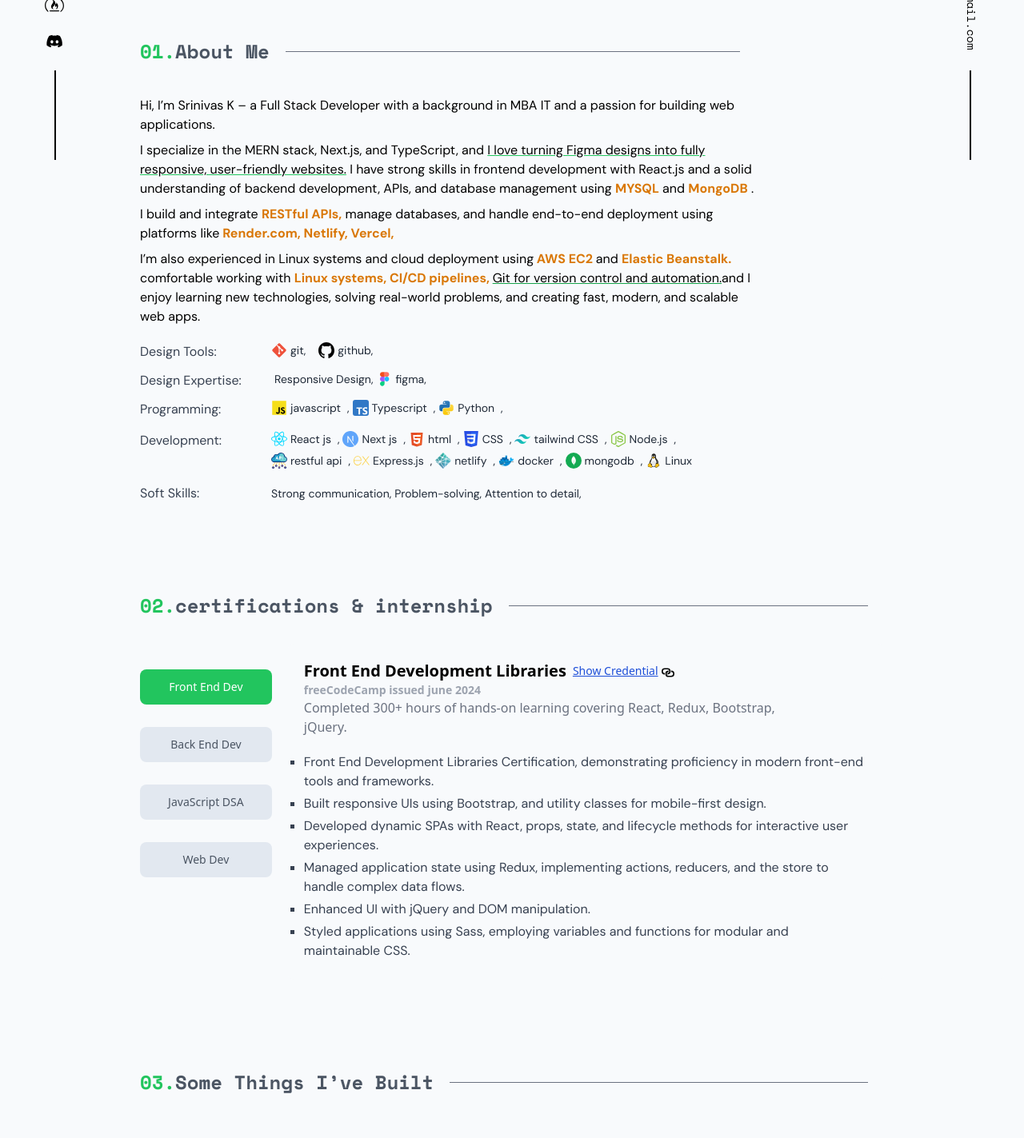
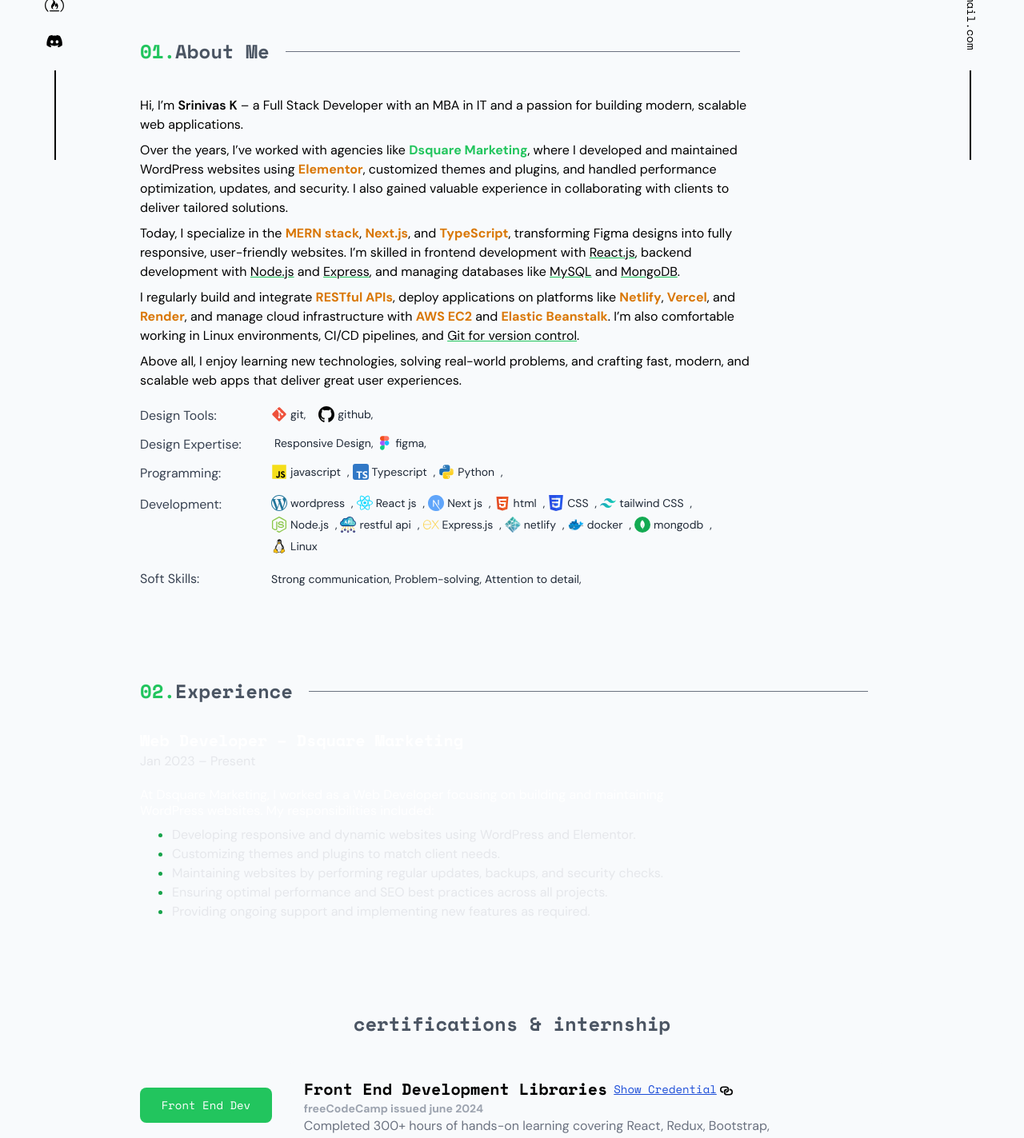
Before and after one commit to KolipakaSrinivas/srinivas_k_portfolio, a React (Vite) app: page / in a window 1280 px wide. Shown: the part 600-2023 px from the top of the page at 80% size. Built offline with nearby package versions, Linux system fonts and the light colour scheme.

Commit message:
added experience and change proper nav links clicks to nagative

```diff
--- a/src/App.jsx
+++ b/src/App.jsx
@@ -9,6 +9,7 @@
 import RightBar from "./components/RightBar";
 import Home from "./pages/Home";
 import ArchivePage from "./pages/ArchivePage"
+
 
 function App() {
   const [isDark, setIsDark] = useState(false);
--- a/src/components/About.jsx
+++ b/src/components/About.jsx
@@ -1,5 +1,4 @@
 import Skill from "./Skill";
-// import List from "./List";
 import FadeInOnScroll from "./FadeInOnScroll";
 
 function About() {
@@ -10,73 +9,61 @@
         id="about"
       >
         <div className="flex-1 flex flex-col gap-2">
-          <h1 className="mb-[2rem]  text-gray-600 dark:text-gray-300 font-extrabold  text-2xl font-SpaceMono flex flex-row flex-nowrap items-center ">
+          <h1 className="mb-[2rem] text-gray-600 dark:text-gray-300 font-extrabold text-2xl font-SpaceMono flex flex-row flex-nowrap items-center">
             <span className="text-green-500">01.</span> About Me
-            <span class="flex-grow hidden md:block border-t mx-5 border-gray-500" />
+            <span className="flex-grow hidden md:block border-t mx-5 border-gray-500" />
           </h1>
-          <p className="text-[1rem] ">
-            Hi, I’m <span className="">Srinivas K</span> – a Full Stack
-            Developer with a background in MBA IT and a passion for building web
-            applications.
+          <p className="text-[1rem]">
+            Hi, I’m <span className="font-semibold">Srinivas K</span> – a Full
+            Stack Developer with an MBA in IT and a passion for building modern,
+            scalable web applications.
           </p>
           <p>
-            I specialize in the MERN stack, Next.js, and TypeScript, and{" "}
-            <span className="underline decoration-green-500 ">
-              I love turning Figma designs into fully responsive, user-friendly
-              websites.
-            </span>{" "}
-            I have strong skills in frontend development with React.js and a
-            solid understanding of backend development, APIs, and database
-            management using{" "}
-            <span className="text-amber-600 font-bold relative  cursor-pointer transition-all ease-in-out before:transition-[width] before:ease-in-out before:duration-700 before:absolute before:bg-gray-400 before:origin-center before:h-[1px] before:w-0 hover:before:w-[50%] before:bottom-0 before:left-[50%] after:transition-[width] after:ease-in-out after:duration-700 after:absolute after:bg-gray-400 after:origin-center after:h-[1px] after:w-0 hover:after:w-[50%] after:bottom-0 after:right-[50%]">
-              MYSQL
-            </span>{" "}
+            Over the years, I’ve worked with agencies like{" "}
+            <span className="text-green-500 font-bold">Dsquare Marketing</span>,
+            where I developed and maintained WordPress websites using{" "}
+            <span className="text-amber-600 font-bold">Elementor</span>,
+            customized themes and plugins, and handled performance optimization,
+            updates, and security. I also gained valuable experience in
+            collaborating with clients to deliver tailored solutions.
+          </p>
+          <p>
+            Today, I specialize in the{" "}
+            <span className="text-amber-600 font-bold">MERN stack</span>,{" "}
+            <span className="text-amber-600 font-bold">Next.js</span>, and{" "}
+            <span className="text-amber-600 font-bold">TypeScript</span>,
+            transforming Figma designs into fully responsive, user-friendly
+            websites. I’m skilled in frontend development with{" "}
+            <span className="underline decoration-green-500">React.js</span>,
+            backend development with{" "}
+            <span className="underline decoration-green-500">Node.js</span> and{" "}
+            <span className="underline decoration-green-500">Express</span>, and
+            managing databases like{" "}
+            <span className="underline decoration-green-500">MySQL</span> and{" "}
+            <span className="underline decoration-green-500">MongoDB</span>.
+          </p>
+          <p>
+            I regularly build and integrate{" "}
+            <span className="text-amber-600 font-bold">RESTful APIs</span>,
+            deploy applications on platforms like{" "}
+            <span className="text-amber-600 font-bold">Netlify</span>,{" "}
+            <span className="text-amber-600 font-bold">Vercel</span>, and{" "}
+            <span className="text-amber-600 font-bold">Render</span>, and manage
+            cloud infrastructure with{" "}
+            <span className="text-amber-600 font-bold">AWS EC2</span> and{" "}
+            <span className="text-amber-600 font-bold">Elastic Beanstalk</span>.
+            I’m also comfortable working in Linux environments, CI/CD pipelines,
             and{" "}
-            <span className="text-amber-600 font-bold relative  cursor-pointer transition-all ease-in-out before:transition-[width] before:ease-in-out before:duration-700 before:absolute before:bg-gray-400 before:origin-center before:h-[1px] before:w-0 hover:before:w-[50%] before:bottom-0 before:left-[50%] after:transition-[width] after:ease-in-out after:duration-700 after:absolute after:bg-gray-400 after:origin-center after:h-[1px] after:w-0 hover:after:w-[50%] after:bottom-0 after:right-[50%]">
-              MongoDB
-            </span>{" "}
+            <span className="underline decoration-green-500">
+              Git for version control
+            </span>
             .
           </p>
           <p>
-            I build and integrate {""}
-            <span className="text-amber-600 font-bold relative  cursor-pointer transition-all ease-in-out before:transition-[width] before:ease-in-out before:duration-700 before:absolute before:bg-gray-400 before:origin-center before:h-[1px] before:w-0 hover:before:w-[50%] before:bottom-0 before:left-[50%] after:transition-[width] after:ease-in-out after:duration-700 after:absolute after:bg-gray-400 after:origin-center after:h-[1px] after:w-0 hover:after:w-[50%] after:bottom-0 after:right-[50%]">
-              RESTful APIs,
-            </span>
-            {""} manage databases, and handle end-to-end deployment using
-            platforms like
-            <span className="text-amber-600 font-bold relative  cursor-pointer transition-all ease-in-out before:transition-[width] before:ease-in-out before:duration-700 before:absolute before:bg-gray-400 before:origin-center before:h-[1px] before:w-0 hover:before:w-[50%] before:bottom-0 before:left-[50%] after:transition-[width] after:ease-in-out after:duration-700 after:absolute after:bg-gray-400 after:origin-center after:h-[1px] after:w-0 hover:after:w-[50%] after:bottom-0 after:right-[50%]">
-             {""} Render.com, Netlify, Vercel,
-            </span>
+            Above all, I enjoy learning new technologies, solving real-world
+            problems, and crafting fast, modern, and scalable web apps that
+            deliver great user experiences.
           </p>
-          <p>
-            I’m also experienced in Linux systems and cloud deployment using
-            <span className="text-amber-600 font-bold relative  cursor-pointer transition-all ease-in-out before:transition-[width] before:ease-in-out before:duration-700 before:absolute before:bg-gray-400 before:origin-center before:h-[1px] before:w-0 hover:before:w-[50%] before:bottom-0 before:left-[50%] after:transition-[width] after:ease-in-out after:duration-700 after:absolute after:bg-gray-400 after:origin-center after:h-[1px] after:w-0 hover:after:w-[50%] after:bottom-0 after:right-[50%]">
-              {" "}AWS EC2{" "}
-            </span>
-            and{" "}
-            <span className="text-amber-600 font-bold relative  cursor-pointer transition-all ease-in-out before:transition-[width] before:ease-in-out before:duration-700 before:absolute before:bg-gray-400 before:origin-center before:h-[1px] before:w-0 hover:before:w-[50%] before:bottom-0 before:left-[50%] after:transition-[width] after:ease-in-out after:duration-700 after:absolute after:bg-gray-400 after:origin-center after:h-[1px] after:w-0 hover:after:w-[50%] after:bottom-0 after:right-[50%]">
-              Elastic Beanstalk.
-            </span>comfortable working with{" "}
-            <span className="text-amber-600 font-bold relative  cursor-pointer transition-all ease-in-out before:transition-[width] before:ease-in-out before:duration-700 before:absolute before:bg-gray-400 before:origin-center before:h-[1px] before:w-0 hover:before:w-[50%] before:bottom-0 before:left-[50%] after:transition-[width] after:ease-in-out after:duration-700 after:absolute after:bg-gray-400 after:origin-center after:h-[1px] after:w-0 hover:after:w-[50%] after:bottom-0 after:right-[50%]">
-              {" "}Linux systems, CI/CD pipelines,{" "}
-            </span>
-            <span className="underline decoration-green-600">
-              Git for version control and automation.
-            </span>
-            and I enjoy learning new technologies, solving real-world problems,
-            and creating fast, modern, and scalable web apps.
-          </p>
-          {/* <p>
-            I'm also comfortable working with
-            <span className="text-amber-600 font-bold relative  cursor-pointer transition-all ease-in-out before:transition-[width] before:ease-in-out before:duration-700 before:absolute before:bg-gray-400 before:origin-center before:h-[1px] before:w-0 hover:before:w-[50%] before:bottom-0 before:left-[50%] after:transition-[width] after:ease-in-out after:duration-700 after:absolute after:bg-gray-400 after:origin-center after:h-[1px] after:w-0 hover:after:w-[50%] after:bottom-0 after:right-[50%]">
-              {" "}Linux systems, CI/CD pipelines,{" "}
-            </span>
-            <span className="underline decoration-green-600">
-              Git for version control and automation.
-            </span>
-            and I enjoy learning new technologies, solving real-world problems,
-            and creating fast, modern, and scalable web apps.
-          </p> */}
         </div>
         <Skill />
       </section>
--- a/src/components/Certificates.jsx
+++ b/src/components/Certificates.jsx
@@ -82,13 +82,13 @@
   return (
     <FadeInOnScroll direction="up" delay={0.3}>
       <section>
-        <h1 className="mb-[1rem] md:mb-[2rem] font-SpaceMono  text-gray-600 font-extrabold  text-2xl dark:text-slate-300 flex flex-row flex-nowrap items-center">
-          <span className="text-green-500">02. </span>
+        <h1 className="mb-[1rem] md:mb-[2rem] font-SpaceMono  justify-center  text-gray-600 font-extrabold  text-2xl dark:text-slate-300 flex flex-row flex-nowrap items-center">
+          {/* <span className="text-green-500">02. </span> */}
           certifications & internship
-          <span class="flex-grow  block border-t mx-5 border-gray-500" />
+          {/* <span class="flex-grow  block border-t mx-5 border-gray-500" /> */}
         </h1>
         <div class="md:flex justify-start gap-1 md:gap-5">
-          <ul class="flex flex-col gap-3  flex-wrap pt-[2rem]  md:items-stretch md:flex-col  w-full justify-around md:justify-start space-y-4 text-sm font-medium text-gray-500 dark:text-gray-400 mb-4 md:mb-0 md:w-[13rem]">
+          <ul class="flex flex-col gap-3 font-SpaceMono  flex-wrap pt-[2rem]  md:items-stretch md:flex-col  w-full justify-around md:justify-start space-y-4 text-sm font-medium text-gray-500 dark:text-gray-400 mb-4 md:mb-0 md:w-[13rem]">
             {certifications.map((certification, index) =>
               <li>
                 <button
@@ -108,7 +108,7 @@
                 className={`${activeTab !== index &&
                   "hidden"} text-gray-500  list-outside  transition-colors  delay-100 ease-in-out`}
               >
-                <div className="flex flex-col md:flex-row items-center gap-2 text-xl  font-bold text-black dark:text-slate-100">
+                <div className="flex flex-col font-SpaceMono md:flex-row items-center gap-2 text-xl  font-bold text-black dark:text-slate-100">
                   <h1 className=" ">{certification.title} </h1>
                   <a
                     href={certification.Credential}
@@ -124,10 +124,10 @@
                     </svg>
                   </a>{" "}
                 </div>
-                <h1 className="font-bold text-sm  text-gray-400 font-Space-Mono">
+                <h1 className="font-bold text-sm font-DMSans text-gray-400 font-Space-Mono">
                   {certification.provider} issued {certification.date}
                 </h1>
-                <p className="pb-5 text-gray-500 md:w-[70%] lg:w-[90%]">
+                <p className="pb-5 text-gray-500 md:w-[70%] lg:w-[90%] font-DMSans">
                   {certification.subheading}
                 </p>
                 <ul
--- /dev/null
+++ b/src/components/Experience.jsx
@@ -0,0 +1,49 @@
+import FadeInOnScroll from "./FadeInOnScroll";
+
+function Experience() {
+  return (
+    <FadeInOnScroll direction="up" delay={0.3}>
+      <section id="experience">
+        <h1 className="mb-[1rem] md:mb-[2rem] font-SpaceMono  text-gray-600 font-extrabold  text-2xl dark:text-slate-300 flex flex-row flex-nowrap items-center">
+          <span className="text-green-500">02. </span>
+          Experience
+          <span class="flex-grow  block border-t mx-5 border-gray-500" />
+        </h1>
+        <div className="text-white">
+          <h1 className="font-bold font-SpaceMono text-xl">
+            Web Developer – Dsquare Marketing
+          </h1>
+          <h3 className="font-DMSans text-gray-200">Jan 2023 – Present</h3>
+          <div className="mt-5">
+            <p className="font-DMSans leading-5 md:w-[75%]">
+              At Dsquare Marketing, I worked as a Web Developer focusing on
+              building and maintaining WordPress websites. My responsibilities
+              included:
+            </p>
+            <ul className="list-disc pl-5 md:pl-10 pt-2 font-DMSans text-gray-200 marker:text-green-600">
+              <li>
+                Developing responsive and dynamic websites using WordPress and
+                Elementor.
+              </li>
+              <li>Customizing themes and plugins to match client needs.</li>
+              <li>
+                Maintaining websites by performing regular updates, backups, and
+                security checks.
+              </li>
+              <li>
+                Ensuring optimal performance and SEO best practices across all
+                projects.
+              </li>
+              <li>
+                Providing ongoing support and implementing new features as
+                required.
+              </li>
+            </ul>
+          </div>
+        </div>
+      </section>
+    </FadeInOnScroll>
+  );
+}
+
+export default Experience;
--- a/src/components/GetInTouch.jsx
+++ b/src/components/GetInTouch.jsx
@@ -10,7 +10,7 @@
         id="contact"
       >
         <h1 className="mb-2 font-SpaceMono  text-gray-600 font-extrabold  text-2xl dark:text-gray-300 ">
-          <span className="text-green-500">02. </span>
+          <span className="text-green-500">04. </span>
           What’s Next?
           <span className="w-[2px] ml-[2px] h-28 bg-black z-10" />
         </h1>
--- a/src/components/NavBar.jsx
+++ b/src/components/NavBar.jsx
@@ -106,30 +106,42 @@
         <ul className="hidden mt-5 md:flex gap-[2rem] text-black dark:text-white">
           <FadeInOnScroll direction="down" delay={0.1}>
             <li className="">
-              <Link to={"/"}>
+              <a href={"#about"}>
                 <span className="text-green-600">01.</span>
                 <span className="font-bold relative  cursor-pointer transition-all ease-in-out before:transition-[width] before:ease-in-out before:duration-700 before:absolute before:bg-amber-600 before:origin-center before:h-[2px] before:w-0 hover:before:w-[50%] before:bottom-0 before:left-[50%] after:transition-[width] after:ease-in-out after:duration-700 after:absolute after:bg-amber-600 after:origin-center after:h-[2px] after:w-0 hover:after:w-[50%] after:bottom-0 after:right-[50%]">
-                  Home
+                  About
                 </span>
-              </Link>
+              </a>
             </li>
           </FadeInOnScroll>
           <FadeInOnScroll direction="down" delay={0.2}>
             <li>
+              <a href={"#experience"}>
                 <span className="text-green-600">02.</span>
-              <span className="font-bold relative  cursor-pointer transition-all ease-in-out before:transition-[width] before:ease-in-out before:duration-700 before:absolute before:bg-amber-600 before:origin-center before:h-[2px] before:w-0 hover:before:w-[50%] before:bottom-0 before:left-[50%] after:transition-[width] after:ease-in-out after:duration-700 after:absolute after:bg-amber-600 after:origin-center after:h-[2px] after:w-0 hover:after:w-[50%] after:bottom-0 after:right-[50%]">About</span>
+                <span className="font-bold relative  cursor-pointer transition-all ease-in-out before:transition-[width] before:ease-in-out before:duration-700 before:absolute before:bg-amber-600 before:origin-center before:h-[2px] before:w-0 hover:before:w-[50%] before:bottom-0 before:left-[50%] after:transition-[width] after:ease-in-out after:duration-700 after:absolute after:bg-amber-600 after:origin-center after:h-[2px] after:w-0 hover:after:w-[50%] after:bottom-0 after:right-[50%]">
+                  Experience
+                </span>
+              </a>
             </li>
           </FadeInOnScroll>
           <FadeInOnScroll direction="down" delay={0.3}>
             <li>
-              <span className="text-green-600">04.</span>
-              <span className="font-bold relative  cursor-pointer transition-all ease-in-out before:transition-[width] before:ease-in-out before:duration-700 before:absolute before:bg-amber-600 before:origin-center before:h-[2px] before:w-0 hover:before:w-[50%] before:bottom-0 before:left-[50%] after:transition-[width] after:ease-in-out after:duration-700 after:absolute after:bg-amber-600 after:origin-center after:h-[2px] after:w-0 hover:after:w-[50%] after:bottom-0 after:right-[50%]">Works</span>
+              <a href="#work">
+                <span className="text-green-600">03.</span>
+                <span className="font-bold relative  cursor-pointer transition-all ease-in-out before:transition-[width] before:ease-in-out before:duration-700 before:absolute before:bg-amber-600 before:origin-center before:h-[2px] before:w-0 hover:before:w-[50%] before:bottom-0 before:left-[50%] after:transition-[width] after:ease-in-out after:duration-700 after:absolute after:bg-amber-600 after:origin-center after:h-[2px] after:w-0 hover:after:w-[50%] after:bottom-0 after:right-[50%]">
+                  Works
+                </span>
+              </a>
             </li>
           </FadeInOnScroll>
           <FadeInOnScroll direction="down" delay={0.4}>
             <li>
+              <a href="#contact">
                 <span className="text-green-600">04.</span>
-              <span className="font-bold relative  cursor-pointer transition-all ease-in-out before:transition-[width] before:ease-in-out before:duration-700 before:absolute before:bg-amber-600 before:origin-center before:h-[2px] before:w-0 hover:before:w-[50%] before:bottom-0 before:left-[50%] after:transition-[width] after:ease-in-out after:duration-700 after:absolute after:bg-amber-600 after:origin-center after:h-[2px] after:w-0 hover:after:w-[50%] after:bottom-0 after:right-[50%]">Contact</span>
+                <span className="font-bold relative  cursor-pointer transition-all ease-in-out before:transition-[width] before:ease-in-out before:duration-700 before:absolute before:bg-amber-600 before:origin-center before:h-[2px] before:w-0 hover:before:w-[50%] before:bottom-0 before:left-[50%] after:transition-[width] after:ease-in-out after:duration-700 after:absolute after:bg-amber-600 after:origin-center after:h-[2px] after:w-0 hover:after:w-[50%] after:bottom-0 after:right-[50%]">
+                  Contact
+                </span>
+              </a>
             </li>
           </FadeInOnScroll>
         </ul>
@@ -145,16 +157,16 @@
           <FadeInOnScroll direction="down" delay={0.1}>
             <li className="text-xl dark:text-slate-200">
               <span className="text-green-600">01.</span>
-              <Link to={"/"} onClick={toggleMenu}>
-                Home
-              </Link>
+              <a href={"#about"} onClick={toggleMenu}>
+                About
+              </a>
             </li>
           </FadeInOnScroll>
           <FadeInOnScroll direction="down" delay={0.2}>
             <li className="text-xl dark:text-slate-200">
               <span className="text-green-600">02.</span>
-              <a href="#about" onClick={toggleMenu}>
-                About
+              <a href={"#experience"} onClick={toggleMenu}>
+                Experience
               </a>
             </li>
           </FadeInOnScroll>
--- a/src/components/Skill.jsx
+++ b/src/components/Skill.jsx
@@ -12,6 +12,7 @@
 import api from "../assets/icons/api.png";
 import linux from "../assets/icons/linux-svgrepo-com.svg";
 import tailwindcss from "../assets/icons/tailwindcss-icon-svgrepo-com.svg";
+import wordpress_icon from "../assets/icons/wordpress-icon-1.svg"
 
 function Skill() {
   return (
@@ -114,6 +115,10 @@
         </dt>
         <dd>
           <ul>
+             <li className="me-1  after:content-[','] inline-flex items-center text-sm text-gray-800 dark:text-neutral-200">
+              <img src={wordpress_icon} alt="JS" className="w-5 h-5" />
+              <span className="pl-1 pr-2">wordpress</span>
+            </li>
             <li className="me-1  after:content-[','] inline-flex items-center text-sm text-gray-800 dark:text-neutral-200">
               <img src={reactjs} alt="JS" className="w-5 h-5" />
               <span className="pl-1 pr-2">React js</span>
--- a/src/pages/Home.jsx
+++ b/src/pages/Home.jsx
@@ -4,12 +4,14 @@
 import GetInTouch from "../components/GetInTouch";
 import Work from "../components/Work";
 import Certificates from "../components/Certificates";
+import Experience from "../components/Experience";
 
 function Home() {
   return (
     <div className="col-span-6 row-span-4 flex flex-col gap-14 md:gap-28">
       <Hero />
       <About />
+      <Experience />
       <Certificates />
       <Work />
       <GetInTouch />
```
Also changed, not shown: src/assets/icons/wordpress-icon-1.svg (added). Lines whose indentation alone changed are shown as unchanged.
